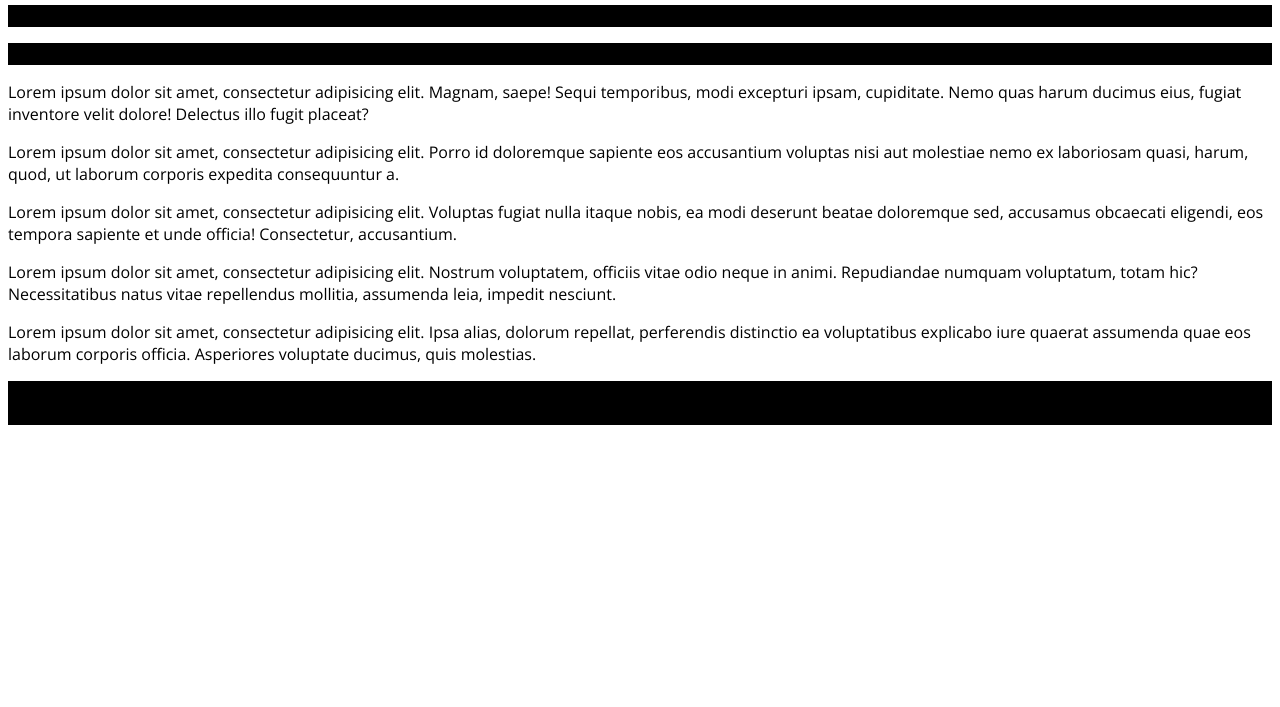
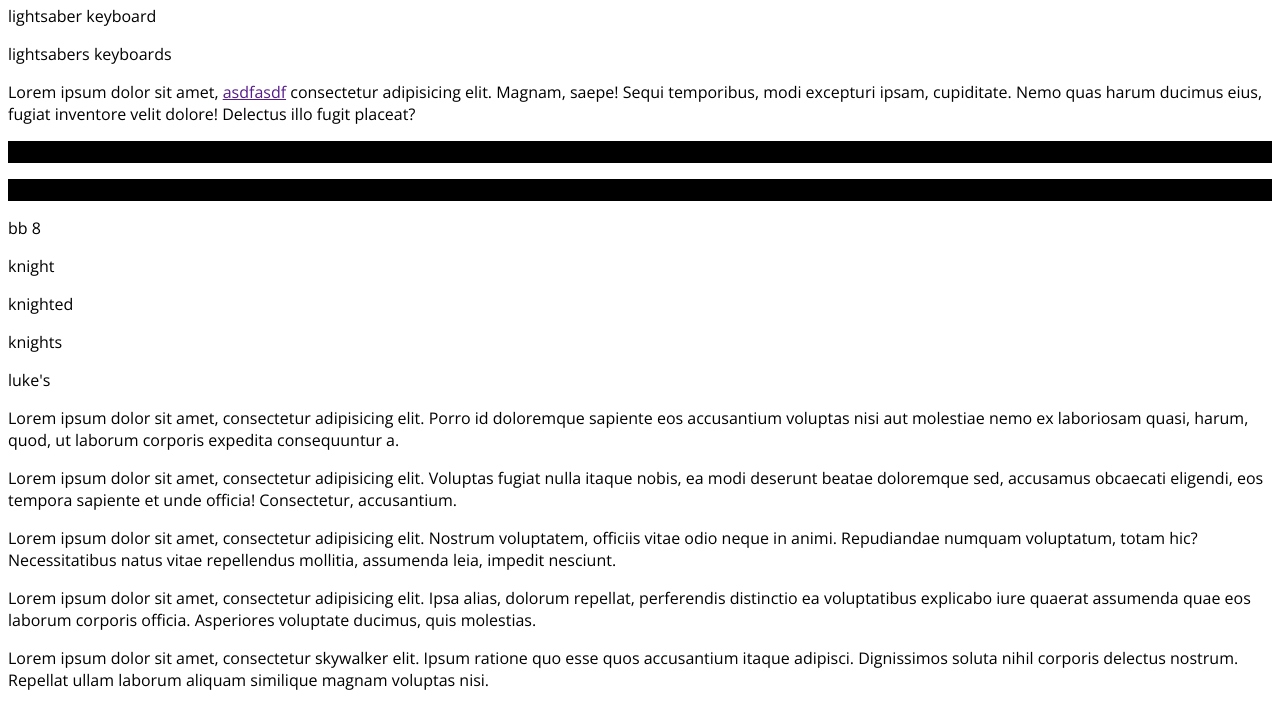
Before and after one commit to millionhari/spoiler-block, a plain HTML site: page index.html in a window 1280 px wide. Shown: the part 275-982 px from the top of the page. Before the commit the page ends 800 px from the top, so only its background shows below. Drawn offline with nearby package versions, Linux system fonts and the light colour scheme.

Commit message:
(feat) Added more edge cases for plural and possesives nouns and verbs

```diff
--- a/app.js
+++ b/app.js
@@ -1,30 +1,57 @@
 function createWordBank(arr){
   var obj = {};
+  var specialCharacter = new RegExp(/[\.,-\/#!$%\^&\*;:{}=\-_`~()@\+\?><\[\]\+]/g);
+  var mutatedWord;
   arr = arr.join('|-').split(' ').join('|-').split('|-');
   for (var i = 0; i < arr.length; i++){
+    // register lowercase word
     obj[arr[i].toLowerCase()] = arr[i].toLowerCase();
+
+    // register plural 's' form of word
     if (arr[i][arr[i].length-1].toLowerCase() !== 's'){
-      obj[arr[i].toLowerCase().concat('s')] = arr[i].toLowerCase().concat('s');
+      mutatedWord = arr[i].toLowerCase().concat('s');
+      obj[mutatedWord] = mutatedWord;
+    }
+
+    // register possessive 'ed' form of word
+    if (arr[i].slice(arr[i].length-2, arr[i].length).toLowerCase() !== 'ed'){
+      mutatedWord = arr[i].toLowerCase().concat('ed');
+      obj[mutatedWord] = mutatedWord;
+    }
+
+    // register punctuationless form of word
+    if (specialCharacter.test(arr[i])){
+      mutatedWord = arr[i].toLowerCase().replace(/[`~!@#$%^&*()_|+\-=?;:'",.<>\{\}\[\]\\\/]/gi, '');
+      obj[mutatedWord] = mutatedWord;
     }
   }
   return obj;
 }
 
 function blockStyle(node){
+  // if (node.parentNode !== document.body){
+  //   node.parentNode.style.backgroundColor = 'black';
+  //   node.parentNode.style.color = 'black';
+  // } else {
+  //   node.style.backgroundColor = 'black';
+  //   node.style.color = 'black';
+  // }
+
   node.style.backgroundColor = 'black';
   node.style.color = 'black';
 }
 
-function removePunctuations(str){
-  var noPunctuationsStr = str.replace(/[\.,-\/#!$%\^&\*;:{}=\-_`~()@\+\?><\[\]\+]/g,"");
-  noPunctuationsStr = noPunctuationsStr.replace(/\s{2,}/g," ");
-  return noPunctuationsStr;
-}
+// Account for possessive and hypens
+// If last character is punctuation
 
 function htmlParser(str, wordBank){
-  var noPunctuationsStr = removePunctuations(str.innerHTML);
-  var words = noPunctuationsStr.split(' ');
+  var words = str.innerHTML.split(' ');
+  var specialCharacter = new RegExp(/[\.,-\/#!$%\^&\*;:{}=\-_`~()@\+\?><\[\]\+]/g);
+
   words.forEach(function(word){
+    if (specialCharacter.test(word[word.length-1])){
+      word = word.slice(0,word.length-1);
+    }
     if (wordBank[word.toLowerCase()]){
       blockStyle(str);
     }
@@ -47,4 +74,4 @@ function init(wordList){
   blocker(wordBank);
 }
 
-init(['star wars', 'skywalker', 'solo', 'lightsaber']);
+init(['bb-8', 'luke', 'han solo']);
--- a/index.html
+++ b/index.html
@@ -17,7 +17,14 @@
     <h1>What's the best way to go about this?</h1>
     <p>lightsaber keyboard</p>
     <p>lightsabers keyboards</p>
-    <p>Lorem ipsum dolor sit amet, consectetur adipisicing elit. Magnam, saepe! Sequi temporibus, modi excepturi ipsam, cupiditate. Nemo quas harum ducimus eius, fugiat inventore velit dolore! Delectus illo fugit placeat?</p>
+    <p>Lorem ipsum dolor sit amet, <a href="">asdfasdf</a> consectetur adipisicing elit. Magnam, saepe! Sequi temporibus, modi excepturi ipsam, cupiditate. Nemo quas harum ducimus eius, fugiat inventore velit dolore! Delectus illo fugit placeat?</p>
+    <p>bb-8</p>
+    <p>bb8</p>
+    <p>bb 8</p>
+    <p>knight</p>
+    <p>knighted</p>
+    <p>knights</p>
+    <p>luke's</p>
     <p>Lorem ipsum dolor sit amet, consectetur adipisicing elit. Porro id doloremque sapiente eos accusantium voluptas nisi aut molestiae nemo ex laboriosam quasi, harum, quod, ut laborum corporis expedita consequuntur a.</p>
     <p>Lorem ipsum dolor sit amet, consectetur adipisicing elit. Voluptas fugiat nulla itaque nobis, ea modi deserunt beatae doloremque sed, accusamus obcaecati eligendi, eos tempora sapiente et unde officia! Consectetur, accusantium.</p>
     <p class="nochild">Lorem ipsum dolor sit amet, consectetur adipisicing elit. Nostrum voluptatem, officiis vitae odio neque in animi. Repudiandae numquam voluptatum, totam hic? Necessitatibus natus vitae repellendus mollitia, assumenda leia, impedit nesciunt.</p>
--- a/style.css
+++ b/style.css
@@ -1,3 +1,33 @@
 body {
   font-family: 'Open Sans', sans-serif;
 }
+
+.spoiler-block-censored {
+  color: black;
+  background-color: black;
+}
+
+.spoiler-block-censored a {
+  color: black;
+  text-decoration: none;
+}
+
+.spoiler-block-censored a:link {
+  color: black;
+  text-decoration: none;
+}
+
+.spoiler-block-censored a:visited {
+  color: black;
+  text-decoration: none;
+}
+
+.spoiler-block-censored a:hover {
+  color: black;
+  text-decoration: none;
+}
+
+.spoiler-block-censored a:active {
+  color: black;
+  text-decoration: none;
+}
```
